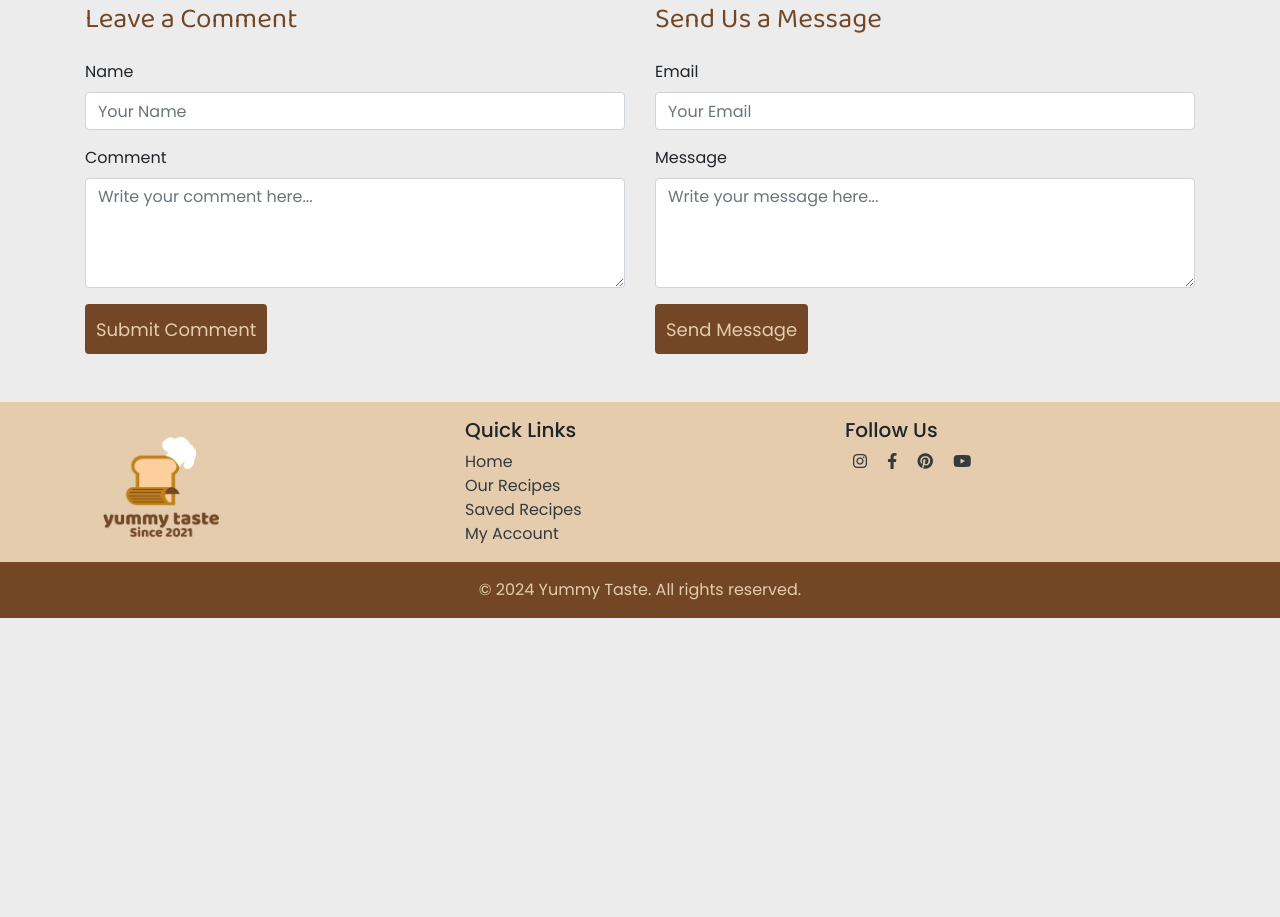
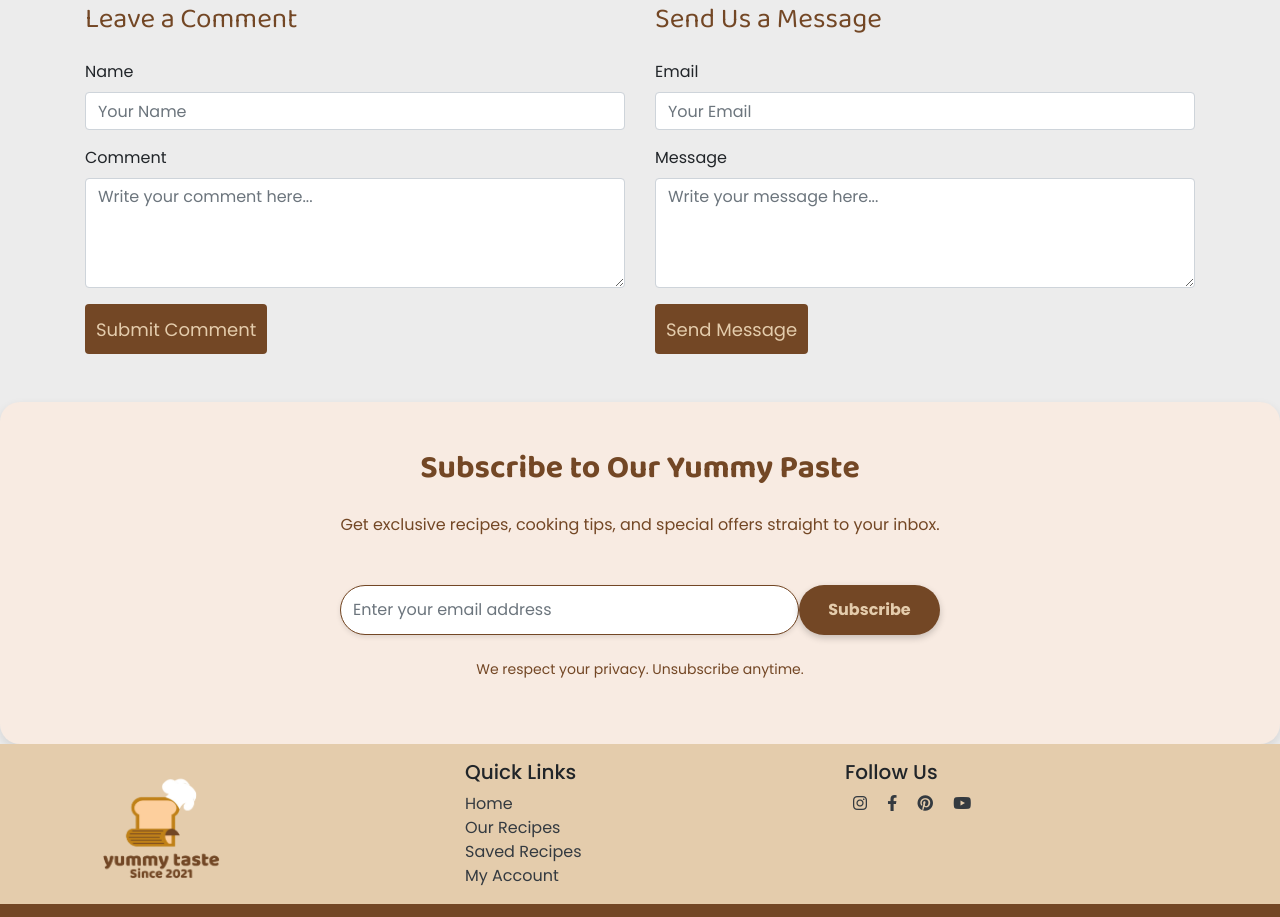
Before and after one commit to VanessaSimanta/UAS-FE-Yummy-Taste, a website: page frontend/index.html in a window 1280 px wide. Shown: the part 472-1389 px from the top of the page. Before the commit the page ends 1090 px from the top, so only its background shows below. Drawn offline with nearby package versions, Linux system fonts and the light colour scheme; some packages are replaced by stand-ins of ours; no server answers.

Commit message:
ui update

```diff
--- a/frontend/app/views/home.html
+++ b/frontend/app/views/home.html
@@ -147,6 +147,30 @@
 </section>
 
 
+<!-- Subscribe Section -->
+<section class="text-center">
+    <div class="p-5" style="background-color: #F8EBE2; border-radius: 20px; box-shadow: 0px 4px 10px rgba(0, 0, 0, 0.1);">
+        <h3 class="mb-4" style="color: #734725; font-family: 'Baloo 2', cursive; font-size: 32px; font-weight: bold;">Subscribe to Our Yummy Paste</h3>
+        <p class="mb-5" style="color: #734725; font-size: 16px;">Get exclusive recipes, cooking tips, and special offers straight to your inbox.</p>
+        <form class="d-flex justify-content-center align-items-center flex-column flex-md-row gap-3" style="max-width: 600px; margin: 0 auto;">
+            <input
+                type="email"
+                class="form-control rounded-pill ps-4"
+                placeholder="Enter your email address"
+                style="height: 50px; background-color: #FFFFFF; border: 1px solid #734725; font-size: 16px; width: 100%; box-shadow: 0px 2px 5px rgba(0, 0, 0, 0.1);"
+                required>
+            <button
+                type="submit"
+                class="btn btn-lg rounded-pill"
+                style="background-color: #734725; color: #E4CCAC; height: 50px; width: 180px; font-weight: bold; font-size: 16px; box-shadow: 0px 3px 7px rgba(0, 0, 0, 0.2);">
+                Subscribe
+            </button>
+        </form>
+        <p class="mt-4" style="color: #734725; font-size: 14px;">We respect your privacy. Unsubscribe anytime.</p>
+    </div>
+</section>
+
+
 
 <!-- Footer -->
 <footer class="pt-3" style="background-color: #E4CCAC;">
--- a/frontend/index.html
+++ b/frontend/index.html
@@ -9,6 +9,7 @@
     <script src="https://ajax.googleapis.com/ajax/libs/angularjs/1.8.2/angular-route.js"></script>
     <link rel="stylesheet" href="https://stackpath.bootstrapcdn.com/bootstrap/4.5.2/css/bootstrap.min.css">
     <script src="https://cdn.jsdelivr.net/npm/bootstrap@5.3.0-alpha3/dist/js/bootstrap.bundle.min.js"></script>
+    <script src="https://ajax.googleapis.com/ajax/libs/angularjs/1.8.3/angular-messages.min.js"></script>
     <script src="https://cdn.jsdelivr.net/npm/jwt-decode@3.1.2/build/jwt-decode.min.js"></script>
     <link rel="stylesheet" href="https://cdnjs.cloudflare.com/ajax/libs/font-awesome/6.0.0-beta3/css/all.min.css">
     <link href="https://fonts.googleapis.com/css2?family=Baloo+2:wght@400;700&display=swap" rel="stylesheet">
--- a/package.json
+++ b/package.json
@@ -22,6 +22,7 @@
     "express-validator": "^7.2.0",
     "jsonwebtoken": "^9.0.2",
     "moment": "^2.30.1",
+    "ng-alert-box-popup": "^0.0.11",
     "pg": "^8.13.1",
     "pg-hstore": "^2.3.4",
     "sequelize": "^6.37.5"
```
Also changed, not shown: 1 other file.
